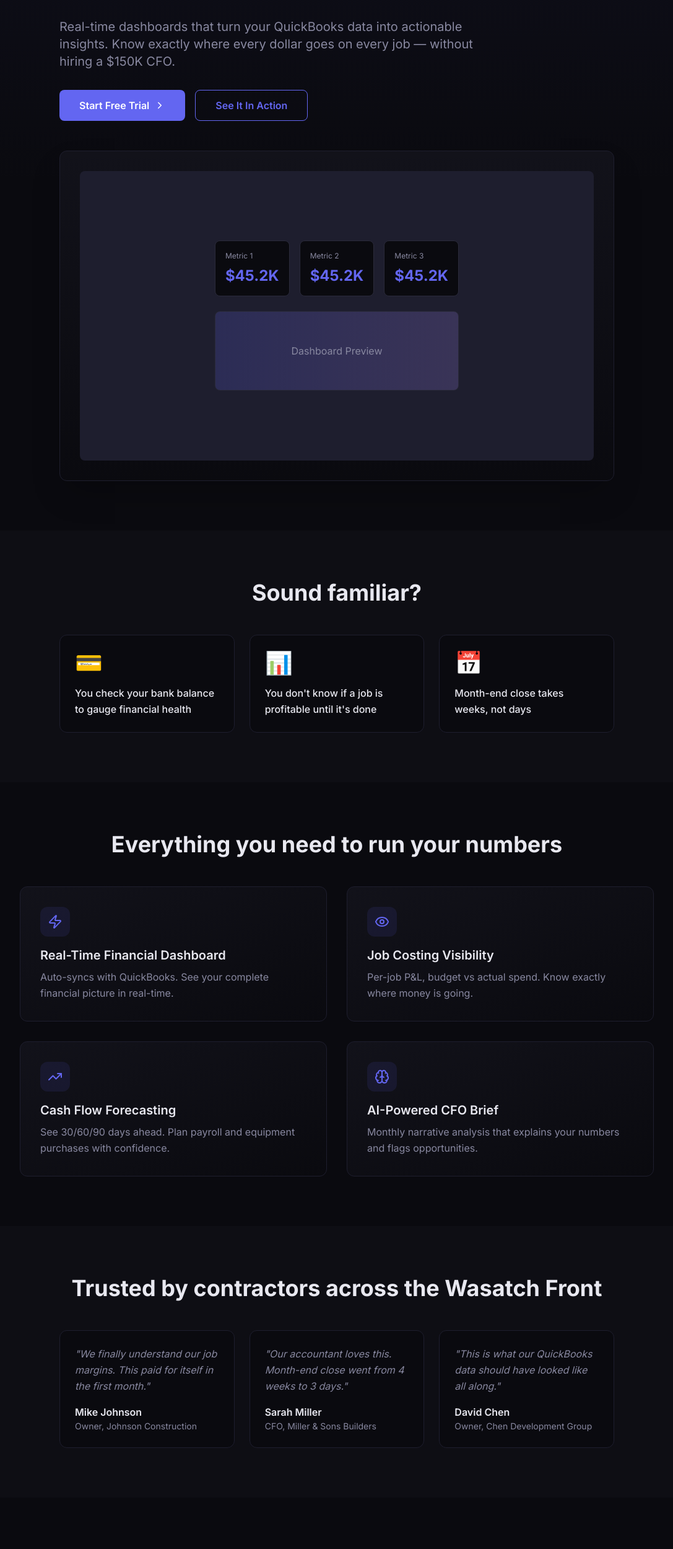
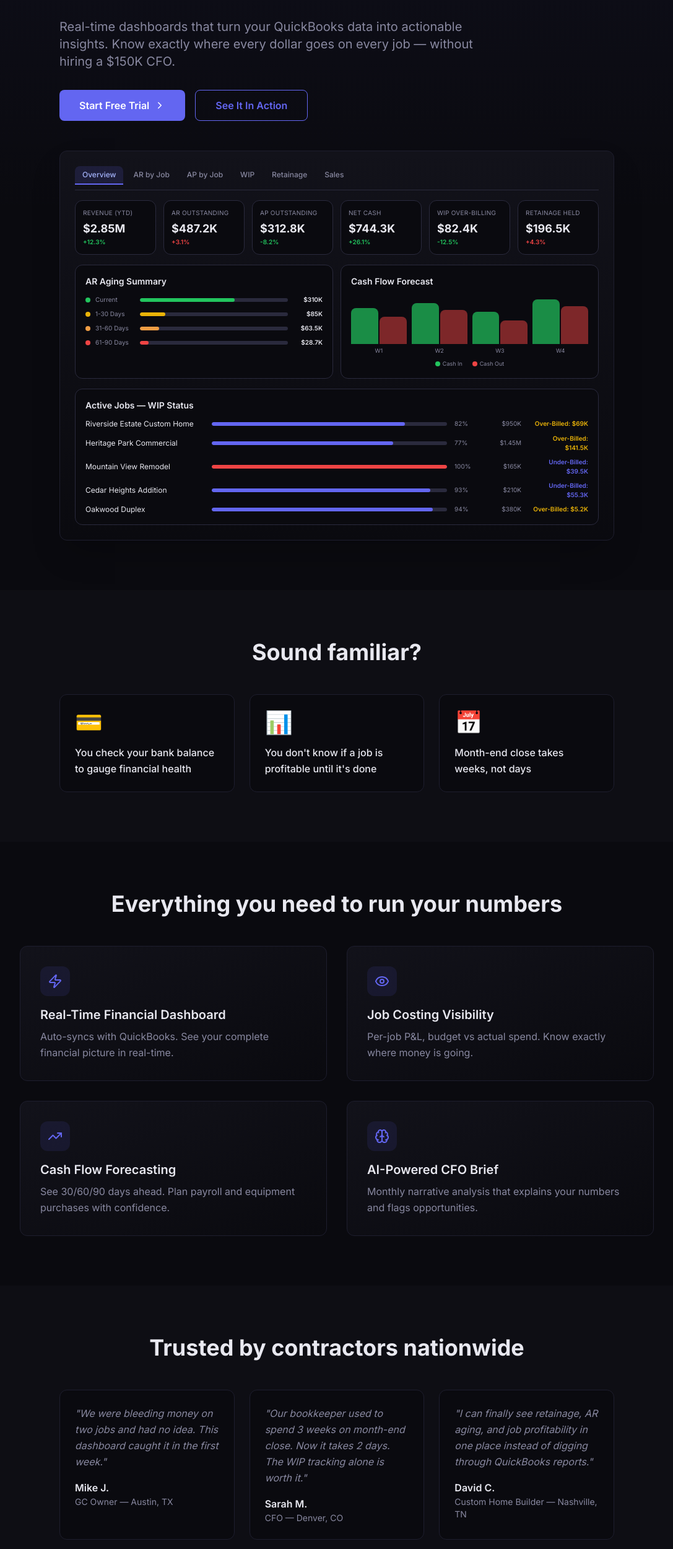
Before and after one commit to CorySlsbry/Contractor-CFO-Dashboard, a Next.js app: page / in a window 1280 px wide. Shown: the part 243-2742 px from the top of the page at 62% size, without its empty margins (96-1183 px from the left). Built offline with nearby package versions, Linux system fonts and the light colour scheme.

Commit message:
Update landing page with rich preview and nationwide testimonials

```diff
--- a/src/app/page.tsx
+++ b/src/app/page.tsx
@@ -66,28 +66,108 @@ export default function LandingPage() {
             </Link>
           </div>
 
-          {/* Dashboard Mock */}
-          <div className="bg-gradient-to-b from-[#12121a] to-[#0a0a0f] border border-[#1e1e2e] rounded-lg p-8 shadow-2xl overflow-hidden">
-            <div className="aspect-video bg-[#1e1e2e] rounded flex items-center justify-center">
-              <div className="text-center">
-                <div className="grid grid-cols-3 gap-4 mb-6 w-full">
-                  {[1, 2, 3].map((i) => (
-                    <div
-                      key={i}
-                      className="bg-[#0a0a0f] border border-[#2a2a3a] rounded p-4 text-left"
-                    >
-                      <div className="text-[#8888a0] text-xs mb-2">
-                        Metric {i}
+          {/* Dashboard Mock — Rich Preview */}
+          <div className="bg-gradient-to-b from-[#12121a] to-[#0a0a0f] border border-[#1e1e2e] rounded-lg p-4 sm:p-6 shadow-2xl overflow-hidden">
+            {/* Tab bar */}
+            <div className="flex gap-1 mb-4 border-b border-[#2a2a3d] pb-2 overflow-x-auto">
+              {['Overview', 'AR by Job', 'AP by Job', 'WIP', 'Retainage', 'Sales'].map((tab, i) => (
+                <div key={tab} className={`px-3 py-1.5 text-xs font-medium rounded-t whitespace-nowrap ${i === 0 ? 'bg-[#6366f1]/15 text-[#a5b4fc] border-b-2 border-[#6366f1]' : 'text-[#8888a0]'}`}>
+                  {tab}
+                </div>
+              ))}
+            </div>
+
+            {/* KPI Row */}
+            <div className="grid grid-cols-2 sm:grid-cols-3 lg:grid-cols-6 gap-3 mb-4">
+              {[
+                { label: 'Revenue (YTD)', value: '$2.85M', change: '+12.3%', up: true },
+                { label: 'AR Outstanding', value: '$487.2K', change: '+3.1%', up: false },
+                { label: 'AP Outstanding', value: '$312.8K', change: '-8.2%', up: true },
+                { label: 'Net Cash', value: '$744.3K', change: '+26.1%', up: true },
+                { label: 'WIP Over-Billing', value: '$82.4K', change: '-12.5%', up: true },
+                { label: 'Retainage Held', value: '$196.5K', change: '+4.3%', up: false },
+              ].map((kpi) => (
+                <div key={kpi.label} className="bg-[#0a0a0f] border border-[#2a2a3d] rounded-lg p-3">
+                  <div className="text-[#8888a0] text-[10px] uppercase tracking-wide mb-1">{kpi.label}</div>
+                  <div className="text-lg font-bold text-[#e8e8f0]">{kpi.value}</div>
+                  <div className={`text-[10px] font-semibold ${kpi.up ? 'text-[#22c55e]' : 'text-[#ef4444]'}`}>{kpi.change}</div>
+                </div>
+              ))}
+            </div>
+
+            {/* Two Column: AR Aging + Cash Flow */}
+            <div className="grid grid-cols-1 lg:grid-cols-2 gap-3 mb-4">
+              {/* AR Aging */}
+              <div className="bg-[#0a0a0f] border border-[#2a2a3d] rounded-lg p-4">
+                <div className="text-sm font-semibold text-[#e8e8f0] mb-3">AR Aging Summary</div>
+                <div className="space-y-2">
+                  {[
+                    { range: 'Current', amount: '$310K', pct: 64, color: '#22c55e' },
+                    { range: '1-30 Days', amount: '$85K', pct: 17, color: '#eab308' },
+                    { range: '31-60 Days', amount: '$63.5K', pct: 13, color: '#ef9d44' },
+                    { range: '61-90 Days', amount: '$28.7K', pct: 6, color: '#ef4444' },
+                  ].map((item) => (
+                    <div key={item.range} className="flex items-center gap-2">
+                      <div className="w-2 h-2 rounded-full flex-shrink-0" style={{ backgroundColor: item.color }} />
+                      <span className="text-[10px] text-[#8888a0] w-16">{item.range}</span>
+                      <div className="flex-1 h-1.5 bg-[#2a2a3d] rounded-full overflow-hidden">
+                        <div className="h-full rounded-full" style={{ backgroundColor: item.color, width: `${item.pct}%` }} />
                       </div>
-                      <div className="text-2xl font-bold text-[#6366f1]">
-                        $45.2K
-                      </div>
+                      <span className="text-[10px] font-semibold text-[#e8e8f0] w-12 text-right">{item.amount}</span>
                     </div>
                   ))}
                 </div>
-                <div className="h-32 bg-gradient-to-r from-[#6366f1]/20 to-[#a78bfa]/20 rounded flex items-center justify-center border border-[#2a2a3a]">
-                  <span className="text-[#8888a0]">Dashboard Preview</span>
+              </div>
+
+              {/* Cash Flow Chart Mock */}
+              <div className="bg-[#0a0a0f] border border-[#2a2a3d] rounded-lg p-4">
+                <div className="text-sm font-semibold text-[#e8e8f0] mb-3">Cash Flow Forecast</div>
+                <div className="flex items-end gap-2 h-24">
+                  {[
+                    { week: 'W1', inflow: 72, outflow: 55 },
+                    { week: 'W2', inflow: 82, outflow: 68 },
+                    { week: 'W3', inflow: 65, outflow: 47 },
+                    { week: 'W4', inflow: 90, outflow: 76 },
+                  ].map((w) => (
+                    <div key={w.week} className="flex-1 flex flex-col items-center gap-1">
+                      <div className="w-full flex gap-0.5 items-end h-20">
+                        <div className="flex-1 rounded-t" style={{ height: `${w.inflow}%`, backgroundColor: '#22c55e', opacity: 0.7 }} />
+                        <div className="flex-1 rounded-t" style={{ height: `${w.outflow}%`, backgroundColor: '#ef4444', opacity: 0.5 }} />
+                      </div>
+                      <span className="text-[9px] text-[#8888a0]">{w.week}</span>
+                    </div>
+                  ))}
                 </div>
+                <div className="flex gap-4 mt-2 justify-center">
+                  <div className="flex items-center gap-1"><div className="w-2 h-2 rounded-full bg-[#22c55e]" /><span className="text-[9px] text-[#8888a0]">Cash In</span></div>
+                  <div className="flex items-center gap-1"><div className="w-2 h-2 rounded-full bg-[#ef4444]" /><span className="text-[9px] text-[#8888a0]">Cash Out</span></div>
+                </div>
+              </div>
+            </div>
+
+            {/* Job WIP Row */}
+            <div className="bg-[#0a0a0f] border border-[#2a2a3d] rounded-lg p-4">
+              <div className="text-sm font-semibold text-[#e8e8f0] mb-3">Active Jobs — WIP Status</div>
+              <div className="space-y-2">
+                {[
+                  { name: 'Riverside Estate Custom Home', pct: 82, contract: '$950K', billing: 'Over-Billed', billingAmt: '$69K', billingColor: '#eab308' },
+                  { name: 'Heritage Park Commercial', pct: 77, contract: '$1.45M', billing: 'Over-Billed', billingAmt: '$141.5K', billingColor: '#eab308' },
+                  { name: 'Mountain View Remodel', pct: 100, contract: '$165K', billing: 'Under-Billed', billingAmt: '$39.5K', billingColor: '#6366f1' },
+                  { name: 'Cedar Heights Addition', pct: 93, contract: '$210K', billing: 'Under-Billed', billingAmt: '$55.3K', billingColor: '#6366f1' },
+                  { name: 'Oakwood Duplex', pct: 94, contract: '$380K', billing: 'Over-Billed', billingAmt: '$5.2K', billingColor: '#eab308' },
+                ].map((job) => (
+                  <div key={job.name} className="flex items-center gap-3">
+                    <span className="text-xs text-[#e8e8f0] w-48 truncate">{job.name}</span>
+                    <div className="flex-1 h-1.5 bg-[#2a2a3d] rounded-full overflow-hidden">
+                      <div className={`h-full rounded-full ${job.pct >= 100 ? 'bg-[#ef4444]' : 'bg-[#6366f1]'}`} style={{ width: `${Math.min(job.pct, 100)}%` }} />
+                    </div>
+                    <span className="text-[10px] text-[#8888a0] w-10">{job.pct}%</span>
+                    <span className="text-[10px] text-[#8888a0] w-14 text-right">{job.contract}</span>
+                    <span className="text-[10px] font-semibold w-24 text-right" style={{ color: job.billingColor }}>
+                      {job.billing}: {job.billingAmt}
+                    </span>
+                  </div>
+                ))}
               </div>
             </div>
           </div>
@@ -183,28 +263,46 @@ export default function LandingPage() {
       <section className="py-20 px-4 sm:px-6 lg:px-8 bg-[#12121a]/50">
         <div className="max-w-4xl mx-auto">
           <h2 className="text-4xl font-bold text-[#e8e8f0] mb-12 text-center">
-            Trusted by contractors across the Wasatch Front
+            Trusted by contractors nationwide
           </h2>
 
           <div className="grid md:grid-cols-3 gap-6">
             {[
               {
                 quote:
-                  '"We finally understand our job margins. This paid for itself in the first month."',
-                author: 'Mike Johnson',
-                title: 'Owner, Johnson Construction',
+                  '"We were bleeding money on two jobs and had no idea. This dashboard caught it in the first week."',
+                author: 'Mike J.',
+                title: 'GC Owner — Austin, TX',
               },
               {
                 quote:
-                  '"Our accountant loves this. Month-end close went from 4 weeks to 3 days."',
-                author: 'Sarah Miller',
-                title: 'CFO, Miller & Sons Builders',
+                  '"Our bookkeeper used to spend 3 weeks on month-end close. Now it takes 2 days. The WIP tracking alone is worth it."',
+                author: 'Sarah M.',
+                title: 'CFO — Denver, CO',
               },
               {
                 quote:
-                  '"This is what our QuickBooks data should have looked like all along."',
-                author: 'David Chen',
-                title: 'Owner, Chen Development Group',
+                  '"I can finally see retainage, AR aging, and job profitability in one place instead of digging through QuickBooks reports."',
+                author: 'David C.',
+                title: 'Custom Home Builder — Nashville, TN',
+              },
+              {
+                quote:
+                  '"The cash flow forecast saved us from a payroll crunch. We moved a draw request up two weeks because of what we saw."',
+                author: 'Rachel T.',
+                title: 'Remodeling Company Owner — Phoenix, AZ',
+              },
+              {
+                quote:
+                  '"My accountant called me after seeing the dashboard and said, \'Why didn\'t we have this years ago?\'"',
+                author: 'Brandon L.',
+                title: 'Commercial GC — Atlanta, GA',
+              },
+              {
+                quote:
+                  '"We went from guessing on bids to knowing exactly what our margins are on every job type. Game changer."',
+                author: 'Tony R.',
+                title: 'Framing Contractor — Salt Lake City, UT',
               },
             ].map((testimonial, idx) => (
               <div key={idx} className="bg-[#0a0a0f] border border-[#1e1e2e] rounded-lg p-6">
@@ -357,7 +455,7 @@ export default function LandingPage() {
             Ready to take control of your numbers?
           </h2>
           <p className="text-lg text-[#8888a0] mb-8">
-            Join construction companies across Utah who are making smarter
+            Join hundreds of contractors nationwide who are making smarter
             financial decisions with Contractor CFO Dashboard.
           </p>
           <Link
```
